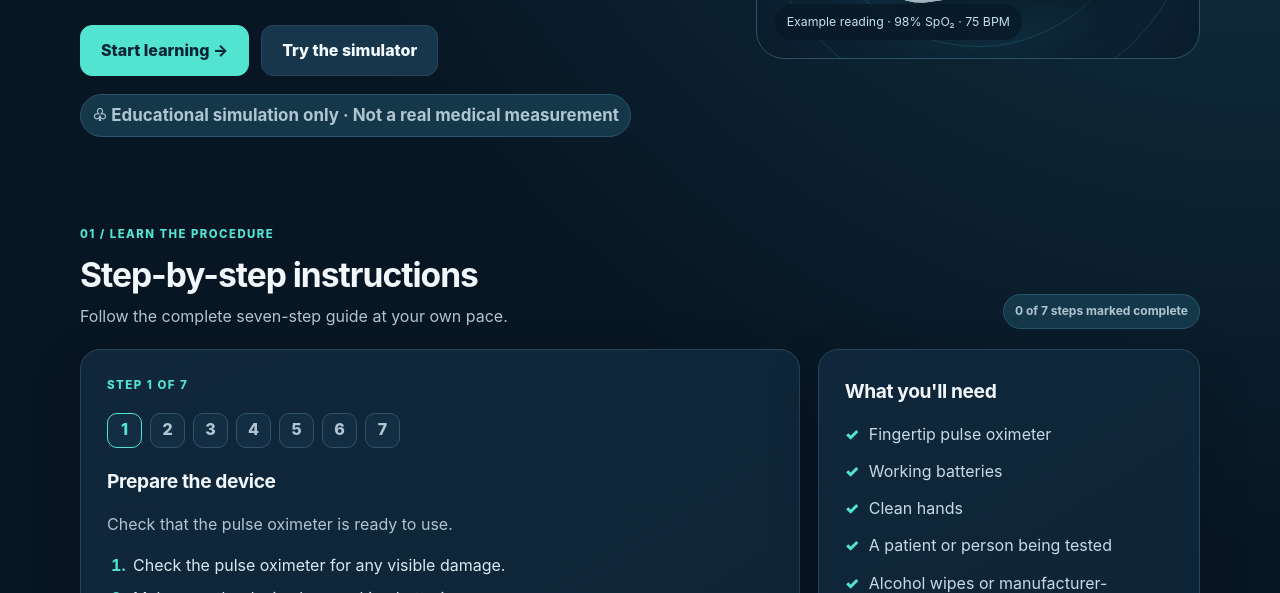
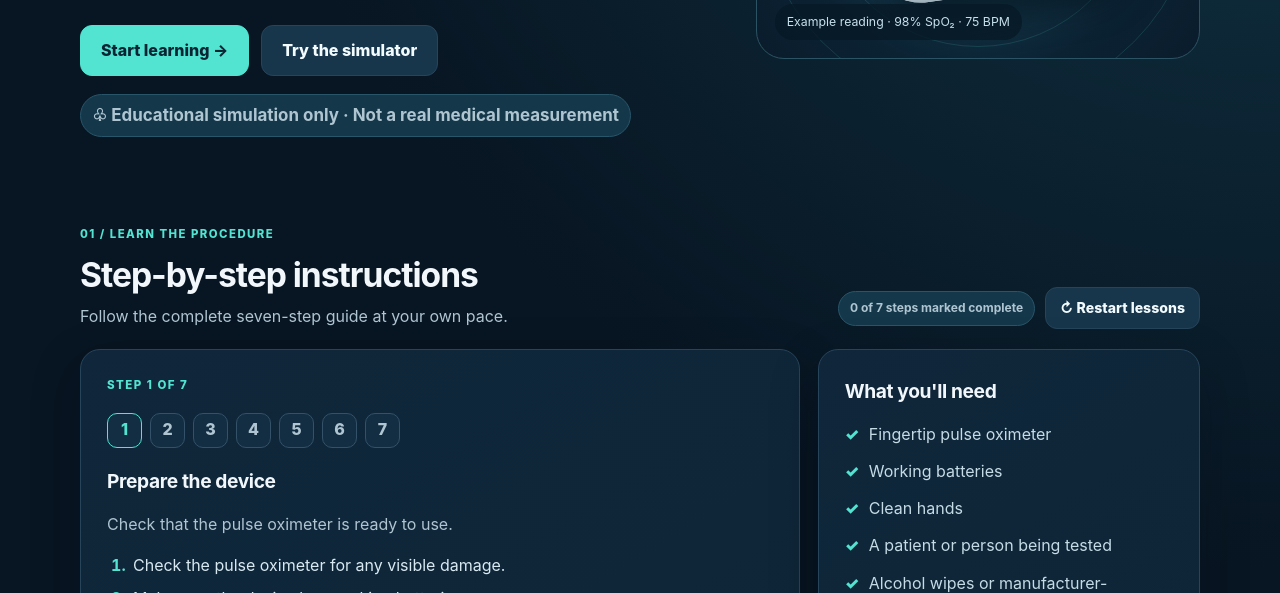
Before and after one commit to JacobSuber/pulse-oximeter-lab, a plain HTML site: page index.html in a window 1280 px wide. Shown: the part 507-1100 px from the top of the page. Drawn offline with Linux system fonts and the light colour scheme.

Commit message:
Add files via upload

```diff
--- a/index.html
+++ b/index.html
@@ -94,7 +94,7 @@
       </div>
     </section>
     <section id="learn" class="section tab-section">
-      <div class="section-head"><div><div class="eyebrow">01 / Learn the procedure</div><h2>Step-by-step instructions</h2><p>Follow the complete seven-step guide at your own pace.</p></div><span class="chip" id="learn-status">0 of 7 steps marked complete</span></div>
+      <div class="section-head"><div><div class="eyebrow">01 / Learn the procedure</div><h2>Step-by-step instructions</h2><p>Follow the complete seven-step guide at your own pace.</p></div><div style="display:flex;align-items:center;gap:10px;flex-wrap:wrap"><span class="chip" id="learn-status">0 of 7 steps marked complete</span><button type="button" class="button slim" id="lesson-reset">↻ Restart lessons</button></div></div>
       <div class="layout">
         <article class="card"><div class="step-meta" id="lesson-count">STEP 1 OF 7</div><div class="step-chips" id="lesson-chips" aria-label="Choose a lesson step"></div><h3 id="lesson-title"></h3><div id="lesson-body"></div><div class="lesson-bottom"><button type="button" class="button" id="lesson-complete">✓ Mark step complete</button><div class="actions-right"><button type="button" class="button slim" id="lesson-prev">← Previous</button><button type="button" class="button slim primary" id="lesson-next">Next →</button></div></div></article>
         <aside class="side-stack"><section class="card"><h3>What you'll need</h3><ul class="materials"><li>Fingertip pulse oximeter</li><li>Working batteries</li><li>Clean hands</li><li>A patient or person being tested</li><li>Alcohol wipes or manufacturer-approved cleaning supplies</li><li>Paper or a phone to record results</li></ul></section><section class="card"><h3>Quick reference</h3><div class="mini-stats"><div class="mini-stat"><b>95–100%</b><small>Usual SpO₂ for most healthy adults at sea level</small></div><div class="mini-stat"><b>60–100</b><small>Usual resting pulse (BPM) for most adults</small></div></div><div class="info warning"><strong>Important:</strong> These are general ranges, not a diagnosis. Some patients have individualized oxygen targets.</div></section></aside>
@@ -144,7 +144,7 @@
       $('#lesson-chips').innerHTML=steps.map((v,i)=>`<button type="button" class="step-chip ${i===lessonIndex?'active':''} ${lessonDone.has(i)?'done':''}" data-lesson="${i}" aria-label="Lesson step ${i+1}: ${escapeHTML(v.title)}" ${i===lessonIndex?'aria-current="step"':''}>${lessonDone.has(i)?'✓':i+1}</button>`).join('');
       $$('[data-lesson]').forEach(b=>b.onclick=()=>{lessonIndex=Number(b.dataset.lesson);renderLesson()});$('#learn-status').textContent=`${lessonDone.size} of 7 steps marked complete`;$('#lesson-prev').disabled=lessonIndex===0;$('#lesson-next').textContent=lessonIndex===6?'Start practice →':'Next →';$('#lesson-complete').textContent=lessonDone.has(lessonIndex)?'✓ Completed':'✓ Mark step complete';$('#lesson-complete').disabled=lessonDone.has(lessonIndex);
     }
-    $('#lesson-prev').onclick=()=>{lessonIndex=Math.max(0,lessonIndex-1);renderLesson()};$('#lesson-next').onclick=()=>{if(lessonIndex<6){lessonIndex++;renderLesson()}else showTab('practice')};$('#lesson-complete').onclick=()=>{lessonDone.add(lessonIndex);saveLessons();renderLesson()};
+    $('#lesson-reset').onclick=()=>{lessonDone.clear();lessonIndex=0;saveLessons();renderLesson()};$('#lesson-prev').onclick=()=>{lessonIndex=Math.max(0,lessonIndex-1);renderLesson()};$('#lesson-next').onclick=()=>{if(lessonIndex<6){lessonIndex++;renderLesson()}else showTab('practice')};$('#lesson-complete').onclick=()=>{lessonDone.add(lessonIndex);saveLessons();renderLesson()};
     // Hands-on clinical training, with procedural actions and gated stages.
     // This is a fictional training interface, not a device or diagnostic tool.
     const cases = {
```
